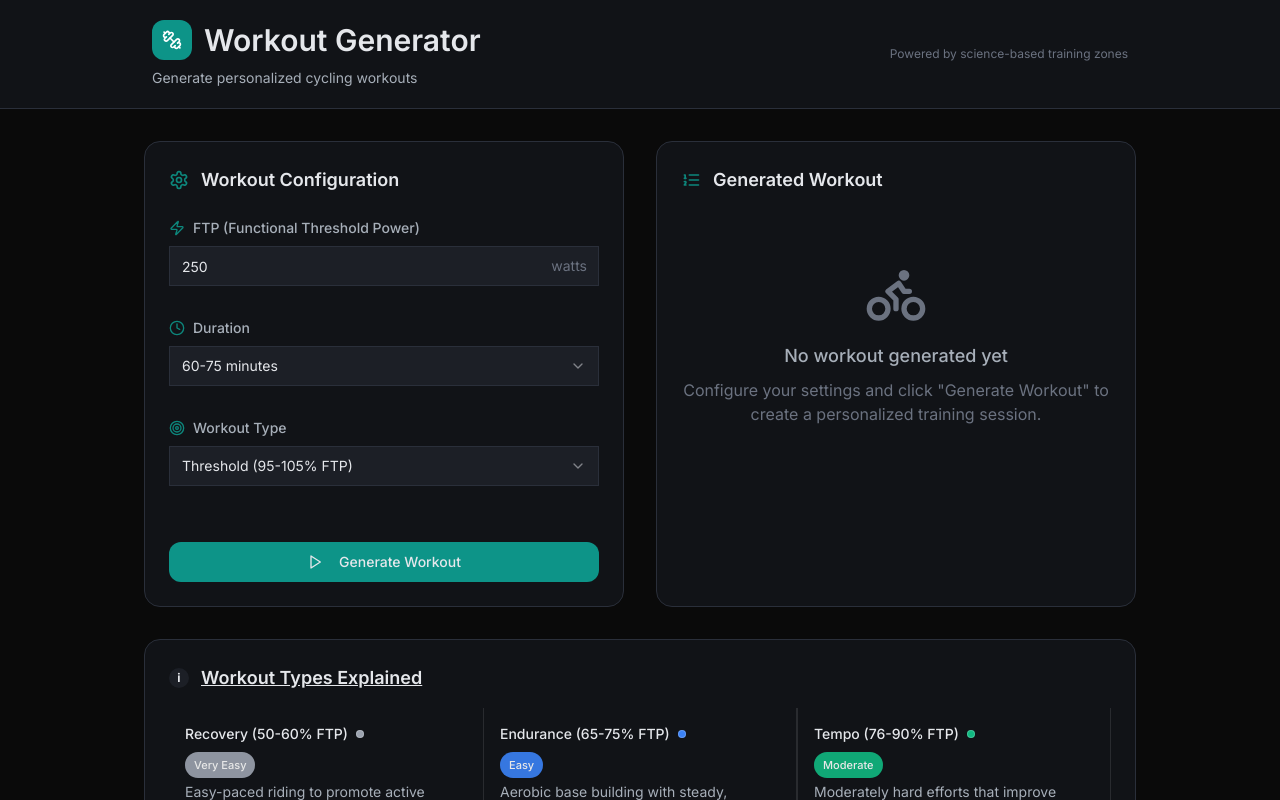
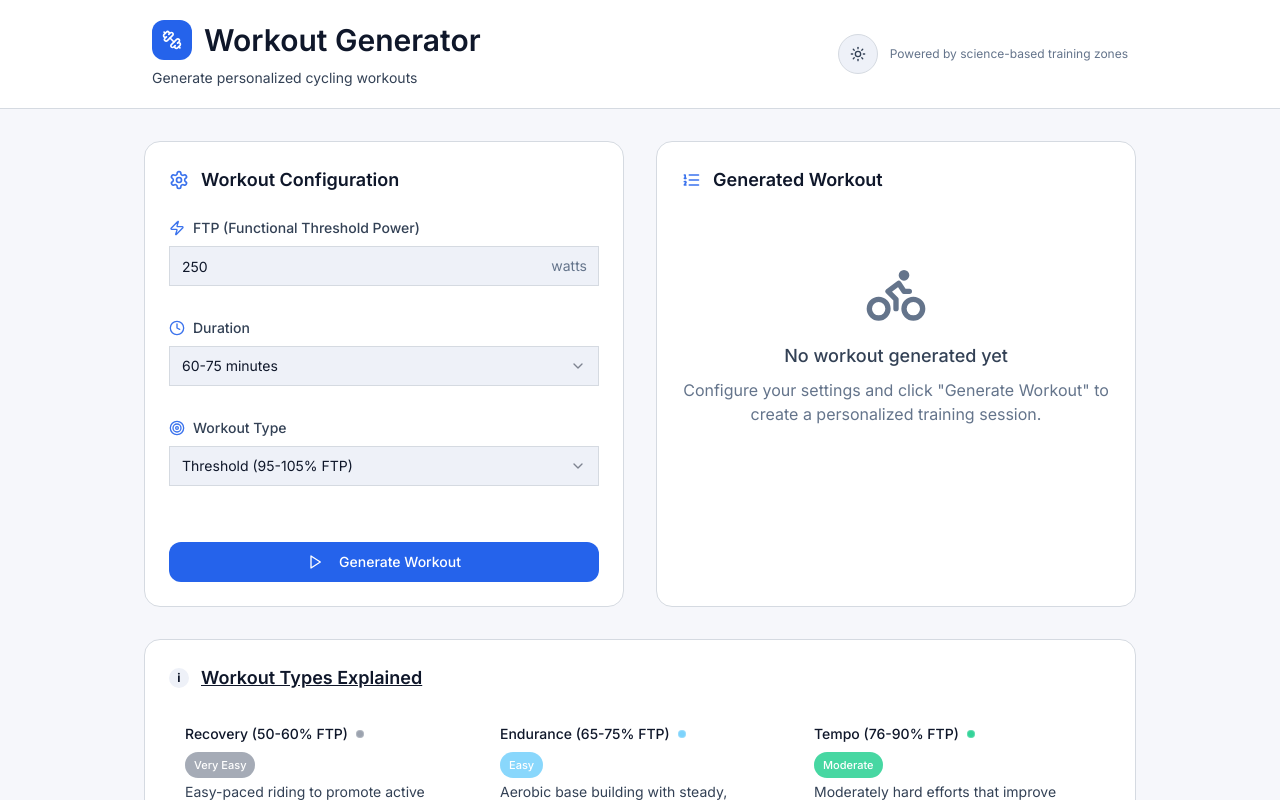
Before and after one commit to giulioGranata/WorkoutBuilder, a React (Vite) app: page / in a window 1280 px wide. Shown: the top 800 px of the page. Built offline with nearby package versions, Linux system fonts and the light colour scheme.

Commit message:
feat: implement theme toggle functionality and update CSS variables for dual theme support

```diff
--- a/index.css
+++ b/index.css
@@ -4,101 +4,155 @@
 @tailwind utilities;
 
 :root {
-  /* Design Tokens from ui-specs.json */
-  --bg: #0a0a0a;
-  --card: #111317;
-  --muted: #1c1f26;
-  --border: #2a2f3a;
-  --error: #ef4444;
+  color-scheme: light dark;
 
-  --card-light: #1a1b20;
+  /* Shared tokens */
+  --font-family: Inter, "Segoe UI", system-ui, -apple-system, sans-serif;
+  --font-display: 2.25rem;
+  --font-h1: 1.75rem;
+  --font-h2: 1.5rem;
+  --font-h3: 1.25rem;
+  --font-body: 1rem;
+  --font-body-sm: 0.875rem;
+  --font-mono: 0.875rem;
 
-  --text-primary: #e5e7eb;
-  --text-secondary: #a7afb9;
-  --text-tertiary: #6b7280;
-
-  --accent: #0d9488;
-  --accent-hover: #2dd4bf;
-  --accent-pressed: #14b8a6;
-  --accent-light: #5fe9d6;
-  --accent-dark: #1f9e8f;
-  --accent-soft: #5fe9d6;
-  --ring: rgba(45, 212, 191, 0.45);
-
-  --phase-warmup: #9ca3af;
-  --phase-work: #10b981;
-  --phase-recovery: #f59e0b;
-  --phase-cooldown: #9ca3af;
-
-  --z1: #9ca3af;
-  --z2: #3b82f6;
-  --z3: #10b981;
-  --z4: #f59e0b;
-  --z5: #ef4444;
-  --z6: #8b5cf6;
-
-  --radius-sm: 0.5rem;
-  --radius-md: 0.75rem;
-  --radius-lg: 1rem;
-  --radius-xl: 1.25rem;
-
-  --shadow-card: 0 8px 30px rgba(0, 0, 0, 0.25);
-  --shadow-soft: 0 1px 0 rgba(255, 255, 255, 0.03) inset,
-    0 0 0 1px rgba(255, 255, 255, 0.03) inset;
-
-  --space-xs: 0.375rem;
-  --space-sm: 0.5rem;
-  --space-md: 0.75rem;
-  --space-lg: 1rem;
-  --space-xl: 1.5rem;
-  --space-2xl: 2rem;
-
-  --font-family: Inter, ui-sans-serif, system-ui, -apple-system, Segoe UI,
-    Roboto;
-  --font-size-sm: 0.875rem;
-  --font-size-base: 1rem;
-  --font-size-lg: 1.125rem;
-  --font-size-xl: 1.25rem;
-  --font-size-2xl: 1.5rem;
+  --line-height-display: 1.2;
+  --line-height-h1: 1.25;
+  --line-height-h2: 1.3;
+  --line-height-h3: 1.35;
+  --line-height-body: 1.5;
+  --line-height-body-sm: 1.45;
+  --line-height-mono: 1.45;
 
   --font-weight-normal: 400;
   --font-weight-medium: 500;
   --font-weight-semibold: 600;
-  --font-weight-bold: 700;
+
+  --space-2: 0.5rem;
+  --space-3: 0.75rem;
+  --space-4: 1rem;
+  --space-6: 1.5rem;
+  --space-8: 2rem;
+
+  --radius-sm: 0.5rem;
+  --radius-md: 0.75rem;
+  --radius-lg: 1.25rem;
+
+  --shadow-card-light: 0 18px 40px rgba(15, 23, 42, 0.08);
+  --shadow-card-dark: 0 20px 48px rgba(8, 15, 31, 0.45);
 }
 
-.dark {
-  /* Dark mode overrides - using the same tokens for consistency */
-  --bg: #0a0a0a;
-  --card: #111317;
-  --muted: #1c1f26;
-  --border: #2a2f3a;
+:root[data-theme="light"],
+:root:not([data-theme]) {
+  --color-bg: #f6f7fb;
+  --color-surface: #ffffff;
+  --color-surface-muted: #eef1f8;
+  --color-surface-raised: #ffffff;
+  --color-border: #d5dae1;
+  --color-border-strong: #b8c0cc;
+  --color-text-primary: #0f172a;
+  --color-text-secondary: #334155;
+  --color-text-tertiary: #64748b;
+  --color-accent-base: #2563eb;
+  --color-accent-hover: #1d4ed8;
+  --color-accent-pressed: #1e40af;
+  --color-accent-soft: #dbeafe;
+  --color-accent-ring: rgba(37, 99, 235, 0.35);
+  --color-accent-foreground: #ffffff;
+  --color-error: #ef4444;
+  --shadow-card: var(--shadow-card-light);
 
-  --text-primary: #e5e7eb;
-  --text-secondary: #a7afb9;
-  --text-tertiary: #6b7280;
+  --phase-warmup: #9ca3af;
+  --phase-work: #22c55e;
+  --phase-recovery: #f97316;
+  --phase-cooldown: #9ca3af;
 
-  --accent: #0d9488;
-  --accent-hover: #22c7b3;
-  --accent-pressed: #14b8a6;
-  --accent-light: #5fe9d6;
-  --accent-dark: #1f9e8f;
-  --accent-soft: rgba(45, 212, 191, 0.1);
-  --ring: rgba(45, 212, 191, 0.45);
+  --z1: #9ca3af;
+  --z2: #7dd3fc;
+  --z3: #34d399;
+  --z4: #facc15;
+  --z5: #f97316;
+  --z6: #f43f5e;
+
+  /* Legacy aliases */
+  --bg: var(--color-bg);
+  --card: var(--color-surface);
+  --card-light: var(--color-surface-muted);
+  --muted: var(--color-surface-muted);
+  --border: var(--color-border);
+  --text-primary: var(--color-text-primary);
+  --text-secondary: var(--color-text-secondary);
+  --text-tertiary: var(--color-text-tertiary);
+  --accent: var(--color-accent-base);
+  --accent-hover: var(--color-accent-hover);
+  --accent-pressed: var(--color-accent-pressed);
+  --accent-soft: var(--color-accent-soft);
+  --accent-foreground: var(--color-accent-foreground);
+  --ring: var(--color-accent-ring);
+  --error: var(--color-error);
+}
+
+:root[data-theme="dark"] {
+  --color-bg: #05070f;
+  --color-surface: #0b1020;
+  --color-surface-muted: #151b2e;
+  --color-surface-raised: #11182b;
+  --color-border: #202b3d;
+  --color-border-strong: #2e3b54;
+  --color-text-primary: #f8fafc;
+  --color-text-secondary: #a9b4d0;
+  --color-text-tertiary: #7c8aa5;
+  --color-accent-base: #60a5fa;
+  --color-accent-hover: #3b82f6;
+  --color-accent-pressed: #2563eb;
+  --color-accent-soft: #1e3a8a;
+  --color-accent-ring: rgba(96, 165, 250, 0.45);
+  --color-accent-foreground: #ffffff;
+  --color-error: #f87171;
+  --shadow-card: var(--shadow-card-dark);
+
+  --phase-warmup: #9ca3af;
+  --phase-work: #10b981;
+  --phase-recovery: #fb923c;
+  --phase-cooldown: #9ca3af;
+
+  --z1: #9ca3af;
+  --z2: #0ea5e9;
+  --z3: #22c55e;
+  --z4: #facc15;
+  --z5: #fb923c;
+  --z6: #f97316;
+
+  /* Legacy aliases */
+  --bg: var(--color-bg);
+  --card: var(--color-surface);
+  --card-light: var(--color-surface-muted);
+  --muted: var(--color-surface-muted);
+  --border: var(--color-border);
+  --text-primary: var(--color-text-primary);
+  --text-secondary: var(--color-text-secondary);
+  --text-tertiary: var(--color-text-tertiary);
+  --accent: var(--color-accent-base);
+  --accent-hover: var(--color-accent-hover);
+  --accent-pressed: var(--color-accent-pressed);
+  --accent-soft: var(--color-accent-soft);
+  --accent-foreground: var(--color-accent-foreground);
+  --ring: var(--color-accent-ring);
+  --error: var(--color-error);
 }
 
 @layer base {
   * {
-    border-color: var(--border);
+    border-color: var(--color-border);
   }
 
   body {
     font-family: var(--font-family);
-    background-color: var(--bg);
-    color: var(--text-primary);
-    font-size: var(--font-size-base);
+    background-color: var(--color-bg);
+    color: var(--color-text-primary);
+    font-size: var(--font-body);
     font-weight: var(--font-weight-normal);
-    line-height: 1.5;
+    line-height: var(--line-height-body);
     -webkit-font-smoothing: antialiased;
     -moz-osx-font-smoothing: grayscale;
   }
--- a/index.html
+++ b/index.html
@@ -1,5 +1,5 @@
 <!DOCTYPE html>
-<html lang="en" class="dark">
+<html lang="en">
   <head>
     <meta charset="UTF-8" />
     <meta
@@ -17,9 +17,37 @@
       href="https://fonts.googleapis.com/css2?family=Inter:ital,wght@0,400;0,500;0,600;0,700;1,400&display=swap"
       rel="stylesheet"
     />
+    <script>
+      (function () {
+        const storageKey = "theme";
+        const root = document.documentElement;
+
+        const getStoredTheme = () => {
+          try {
+            const value = window.localStorage.getItem(storageKey);
+            return value === "light" || value === "dark" ? value : null;
+          } catch (error) {
+            return null;
+          }
+        };
+
+        const getSystemTheme = () =>
+          window.matchMedia &&
+          window.matchMedia("(prefers-color-scheme: dark)").matches
+            ? "dark"
+            : "light";
+
+        const stored = getStoredTheme();
+        const theme = stored ?? getSystemTheme();
+
+        root.dataset.theme = theme;
+        root.classList.toggle("dark", theme === "dark");
+        root.style.colorScheme = theme;
+      })();
+    </script>
     <link rel="stylesheet" href="/index.css" />
   </head>
-  <body class="dark">
+  <body>
     <div id="root"></div>
     <script type="module" src="/main.tsx"></script>
   </body>
--- a/src/App.tsx
+++ b/src/App.tsx
@@ -6,6 +6,7 @@ import { TooltipProvider } from "@/components/ui/tooltip";
 import { WorkoutForm } from "@/components/WorkoutForm";
 import { WorkoutOutput } from "@/components/WorkoutOutput";
 import WorkoutTypes from "@/components/WorkoutTypes";
+import { ThemeToggle } from "@/components/ThemeToggle";
 import { Workout } from "@/lib/types";
 import { queryClient } from "./lib/queryClient";
 import { PatternLibraryProvider } from "@/hooks/usePatternLibrary";
@@ -27,7 +28,7 @@ function App() {
             {/* Header */}
             <header className="bg-[--card] border-b border-[--border]">
               <div className="max-w-5xl mx-auto py-5 px-6">
-                <div className="flex flex-col sm:flex-row sm:items-center justify-between">
+                <div className="flex flex-col gap-4 sm:flex-row sm:items-center sm:justify-between">
                   <div>
                     <div className="flex items-center gap-3">
                       <div className="w-10 h-10 bg-[--accent] rounded-xl flex items-center justify-center">
@@ -41,9 +42,12 @@ function App() {
                       Generate personalized cycling workouts
                     </p>
                   </div>
-                  <span className="text-[--text-tertiary] text-xs mt-4 sm:mt-0 sm:text-right">
-                    Powered by science-based training zones
-                  </span>
+                  <div className="flex items-center justify-end gap-3 sm:self-auto">
+                    <ThemeToggle />
+                    <span className="text-[--text-tertiary] text-xs sm:text-right">
+                      Powered by science-based training zones
+                    </span>
+                  </div>
                 </div>
               </div>
             </header>
--- /dev/null
+++ b/src/components/ThemeToggle.tsx
@@ -0,0 +1,35 @@
+import { Moon, Sun } from "lucide-react";
+
+import { useTheme } from "@/hooks/useTheme";
+import { cn } from "@/lib/utils";
+
+export function ThemeToggle() {
+  const { theme, toggleTheme } = useTheme();
+
+  return (
+    <button
+      type="button"
+      onClick={toggleTheme}
+      aria-label={`Switch to ${theme === "dark" ? "light" : "dark"} theme`}
+      className="relative inline-flex h-10 w-10 items-center justify-center rounded-full border border-[--color-border] bg-[--color-surface-muted] text-[--color-text-secondary] transition-colors duration-200 hover:bg-[--color-surface] hover:text-[--color-text-primary] focus-visible:outline-none focus-visible:ring-2 focus-visible:ring-[--ring] focus-visible:ring-offset-2 focus-visible:ring-offset-[--color-surface]"
+    >
+      <Sun
+        aria-hidden="true"
+        className={cn(
+          "h-4 w-4 transition-all duration-300",
+          theme === "dark" ? "scale-0 opacity-0" : "scale-100 opacity-100",
+        )}
+      />
+      <Moon
+        aria-hidden="true"
+        className={cn(
+          "absolute h-4 w-4 transition-all duration-300",
+          theme === "dark"
+            ? "scale-100 opacity-100"
+            : "scale-0 opacity-0",
+        )}
+      />
+      <span className="sr-only">Toggle theme</span>
+    </button>
+  );
+}
--- a/src/components/WorkoutForm.tsx
+++ b/src/components/WorkoutForm.tsx
@@ -374,7 +374,7 @@ export function WorkoutForm({
               !form.formState.isValid ||
               (hasWorkout && !form.formState.isDirty)
             }
-            className="w-full !mt-14 inline-flex items-center justify-center rounded-xl px-4 py-2 font-medium transition-colors duration-150 focus-visible:outline-none focus-visible:ring-2 focus-visible:ring-[--ring] focus-visible:ring-offset-0 bg-[--accent] text-[--text-primary] hover:bg-[--accent-hover] active:bg-[--accent-pressed]"
+            className="w-full !mt-14 inline-flex items-center justify-center rounded-xl px-4 py-2 font-medium transition-colors duration-150 focus-visible:outline-none focus-visible:ring-2 focus-visible:ring-[--ring] focus-visible:ring-offset-0 bg-[--accent] text-[--accent-foreground] hover:bg-[--accent-hover] active:bg-[--accent-pressed]"
             data-testid="button-generate"
           >
             <Play className="mr-2 h-4 w-4" />
--- a/src/components/WorkoutOutput.tsx
+++ b/src/components/WorkoutOutput.tsx
@@ -328,7 +328,7 @@ export function WorkoutOutput({
             {canShowNext && (
               <Button
                 onClick={handleNextWorkout}
-                className="inline-flex items-center justify-center gap-2 rounded-2xl px-4 py-2 font-medium transition-colors duration-150 focus:outline-none focus:ring-2 focus:ring-offset-0 focus:ring-[--ring] bg-[--accent] text-[--text-primary] hover:bg-[--accent-hover] active:bg-[--accent-pressed]"
+                className="inline-flex items-center justify-center gap-2 rounded-2xl px-4 py-2 font-medium transition-colors duration-150 focus:outline-none focus:ring-2 focus:ring-offset-0 focus:ring-[--ring] bg-[--accent] text-[--accent-foreground] hover:bg-[--accent-hover] active:bg-[--accent-pressed]"
                 data-testid="button-next-workout"
               >
                 <RefreshCw className="h-4 w-4" aria-hidden="true" />
--- /dev/null
+++ b/src/hooks/useTheme.tsx
@@ -0,0 +1,144 @@
+import {
+  createContext,
+  useCallback,
+  useContext,
+  useEffect,
+  useMemo,
+  useState,
+} from "react";
+import type { ReactNode } from "react";
+
+type Theme = "light" | "dark";
+type ThemePreference = Theme | "system";
+
+interface ThemeContextValue {
+  theme: Theme;
+  preference: ThemePreference;
+  setTheme: (theme: Theme) => void;
+  toggleTheme: () => void;
+  setSystemPreference: () => void;
+}
+
+const STORAGE_KEY = "theme";
+
+const ThemeContext = createContext<ThemeContextValue | undefined>(undefined);
+
+function readStoredTheme(): Theme | null {
+  if (typeof window === "undefined") {
+    return null;
+  }
+
+  const stored = window.localStorage.getItem(STORAGE_KEY);
+  if (stored === "light" || stored === "dark") {
+    return stored;
+  }
+
+  return null;
+}
+
+function readSystemTheme(): Theme {
+  if (typeof window === "undefined") {
+    return "light";
+  }
+
+  return window.matchMedia("(prefers-color-scheme: dark)").matches
+    ? "dark"
+    : "light";
+}
+
+interface ThemeProviderProps {
+  children: ReactNode;
+}
+
+export function ThemeProvider({ children }: ThemeProviderProps) {
+  const [userPreference, setUserPreference] = useState<Theme | null>(() => {
+    return readStoredTheme();
+  });
+
+  const [theme, setThemeState] = useState<Theme>(() => {
+    const stored = readStoredTheme();
+    return stored ?? readSystemTheme();
+  });
+
+  useEffect(() => {
+    if (typeof document === "undefined") {
+      return;
+    }
+
+    const root = document.documentElement;
+    root.dataset.theme = theme;
+    root.classList.toggle("dark", theme === "dark");
+    root.style.colorScheme = theme;
+  }, [theme]);
+
+  useEffect(() => {
+    if (typeof window === "undefined") {
+      return;
+    }
+
+    if (userPreference) {
+      window.localStorage.setItem(STORAGE_KEY, userPreference);
+    } else {
+      window.localStorage.removeItem(STORAGE_KEY);
+    }
+  }, [userPreference]);
+
+  useEffect(() => {
+    if (typeof window === "undefined") {
+      return;
+    }
+
+    const media = window.matchMedia("(prefers-color-scheme: dark)");
+
+    const handleChange = (event: MediaQueryListEvent) => {
+      if (userPreference !== null) {
+        return;
+      }
+      setThemeState(event.matches ? "dark" : "light");
+    };
+
+    media.addEventListener("change", handleChange);
+    return () => media.removeEventListener("change", handleChange);
+  }, [userPreference]);
+
+  const applyTheme = useCallback((next: Theme) => {
+    setThemeState(next);
+    setUserPreference(next);
+  }, []);
+
+  const toggleTheme = useCallback(() => {
+    setThemeState((current) => {
+      const next = current === "dark" ? "light" : "dark";
+      setUserPreference(next);
+      return next;
+    });
+  }, []);
+
+  const setSystemPreference = useCallback(() => {
+    setUserPreference(null);
+    setThemeState(readSystemTheme());
+  }, []);
+
+  const value = useMemo<ThemeContextValue>(
+    () => ({
+      theme,
+      preference: userPreference ?? "system",
+      setTheme: applyTheme,
+      toggleTheme,
+      setSystemPreference,
+    }),
+    [applyTheme, setSystemPreference, theme, toggleTheme, userPreference],
+  );
+
+  return (
+    <ThemeContext.Provider value={value}>{children}</ThemeContext.Provider>
+  );
+}
+
+export function useTheme(): ThemeContextValue {
+  const context = useContext(ThemeContext);
+  if (!context) {
+    throw new Error("useTheme must be used within a ThemeProvider");
+  }
+  return context;
+}
```
Also changed, not shown: main.tsx (+6 -1 lines), ui-specs.json (+6 -6 lines).
